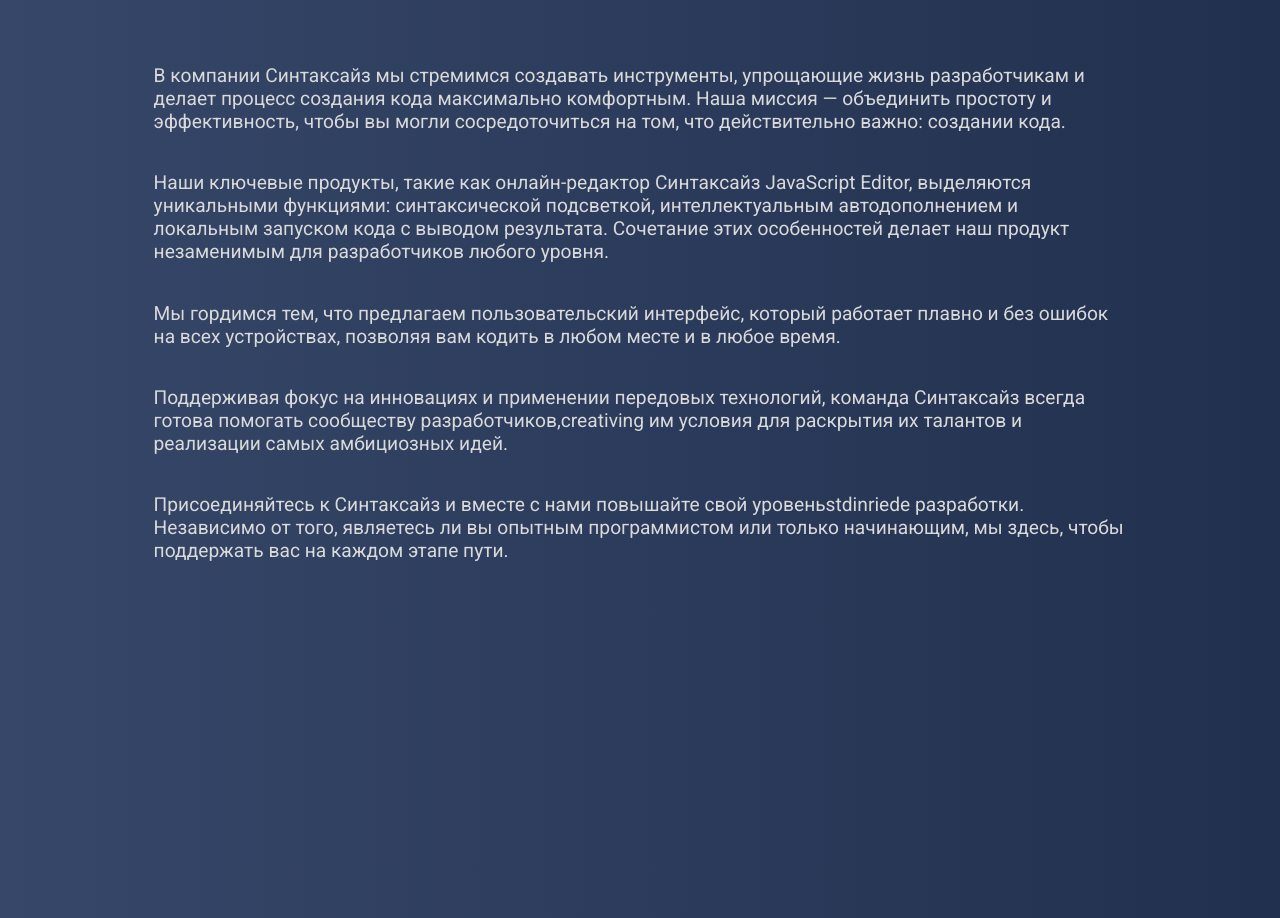
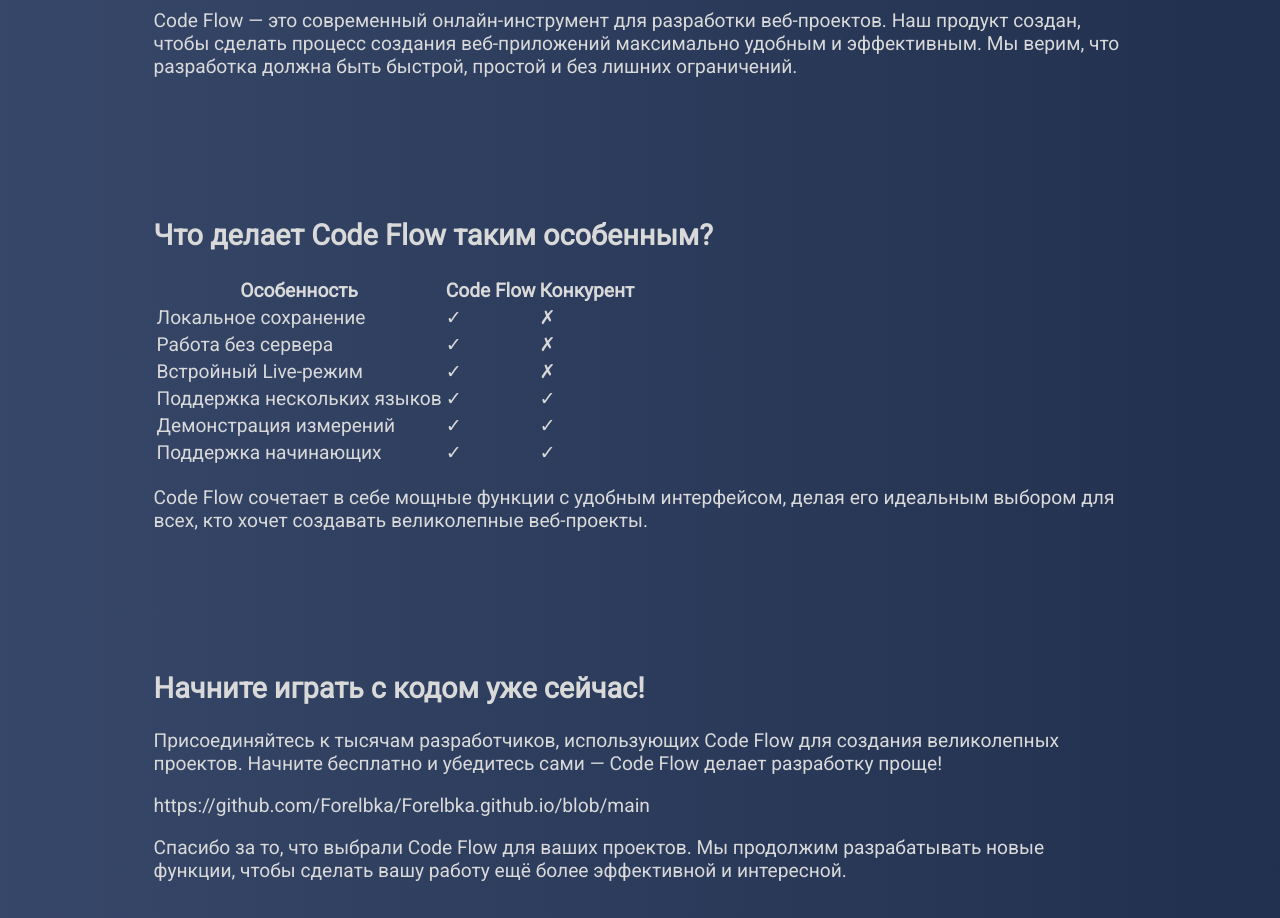
Before and after one commit to Forelbka/Forelbka.github.io, a plain HTML site: page aboutus.html in a window 1280 px wide. Shown: the part 151-1069 px from the top of the page. Drawn offline with Linux system fonts and the light colour scheme.

Commit message:
modified:   aboutus.html 	modified:   index.css 	modified:   index.html 	modified:   sandbox.css 	modified:   sandbox.html 	modified:   sandbox.js

```diff
--- a/aboutus.html
+++ b/aboutus.html
@@ -19,20 +19,74 @@
 </nav>
 <main>
     <div class="mainTextContainer">
-    <p class="fadeLeft">
-    В компании Синтаксайз мы стремимся создавать инструменты, упрощающие жизнь разработчикам и делает процесс создания кода максимально комфортным. Наша миссия — объединить простоту и эффективность, чтобы вы могли сосредоточиться на том, что действительно важно: создании кода.
-    </p>
-    <p class="fadeRight">
-    Наши ключевые продукты, такие как онлайн-редактор Синтаксайз JavaScript Editor, выделяются уникальными функциями: синтаксической подсветкой, интеллектуальным автодополнением и локальным запуском кода с выводом результата. Сочетание этих особенностей делает наш продукт незаменимым для разработчиков любого уровня.
-    </p>
-    <p class="fadeLeft">
-    Мы гордимся тем, что предлагаем пользовательский интерфейс, который работает плавно и без ошибок на всех устройствах, позволяя вам кодить в любом месте и в любое время.
-    </p>
-    <p class="fadeRight">
-    Поддерживая фокус на инновациях и применении передовых технологий, команда Синтаксайз всегда готова помогать сообществу разработчиков,creativing им условия для раскрытия их талантов и реализации самых амбициозных идей.
-    </p><p class="fadeLeft">
-    Присоединяйтесь к Синтаксайз и вместе с нами повышайте свой уровеньstdinriede разработки. Независимо от того, являетесь ли вы опытным программистом или только начинающим, мы здесь, чтобы поддержать вас на каждом этапе пути.
-    </p>
+        <div class="fadeLeft">
+            <h1>Code Flow — редактор, созданный для вас</h1>
+            <p>Code Flow — это современный онлайн-инструмент для разработки веб-проектов. Наш продукт создан, чтобы сделать процесс создания веб-приложений максимально удобным и эффективным. Мы верим, что разработка должна быть быстрой, простой и без лишних ограничений.</p>
+        </div>
+
+        <div class="fadeRight">
+            <h2>Что делает Code Flow таким особенным?</h2>
+        </div>
+
+        <div class="fadeLeft">
+            <table>
+                <thead>
+                    <tr>
+                        <th>Особенность</th>
+                        <th>Code Flow</th>
+                        <th>Конкурент</th>
+                    </tr>
+                </thead>
+                <tbody>
+                    <tr>
+                        <td>Локальное сохранение</td>
+                        <td>✓</td>
+                        <td>✗</td>
+                    </tr>
+                    <tr>
+                        <td>Работа без сервера</td>
+                        <td>✓</td>
+                        <td>✗</td>
+                    </tr>
+                    <tr>
+                        <td>Встройный Live-режим</td>
+                        <td>✓</td>
+                        <td>✗</td>
+                    </tr>
+                    <tr>
+                        <td>Поддержка нескольких языков</td>
+                        <td>✓</td>
+                        <td>✓</td>
+                    </tr>
+                    <tr>
+                        <td>Демонстрация измерений</td>
+                        <td>✓</td>
+                        <td>✓</td>
+                    </tr>
+                    <tr>
+                        <td>Поддержка начинающих</td>
+                        <td>✓</td>
+                        <td>✓</td>
+                    </tr>
+                </tbody>
+            </table>
+        </div>
+
+        <div class="fadeRight">
+            <p>Code Flow сочетает в себе мощные функции с удобным интерфейсом, делая его идеальным выбором для всех, кто хочет создавать великолепные веб-проекты.</p>
+        </div>
+
+        <div class="fadeLeft">
+            <h2>Начните играть с кодом уже сейчас!</h2>
+            <p>Присоединяйтесь к тысячам разработчиков, использующих Code Flow для создания великолепных проектов. Начните бесплатно и убедитесь сами — Code Flow делает разработку проще!</p>
+        </div>https://github.com/Forelbka/Forelbka.github.io/blob/main
+
+        <div class="fadeRight">
+            <p>Спасибо за то, что выбрали Code Flow для ваших проектов. Мы продолжим разрабатывать новые функции, чтобы сделать вашу работу ещё более эффективной и интересной.</p>
+        </div>
+        <div class="fadeLeft">
+            <p>Code Flow является открытым програмным обеспечением. Вы можете получить доступ к его исходному коду на <a href="https://github.com/Forelbka/Forelbka.github.io/tree/main" class="githubLink">GitHub</a>.</p>
+        </div>
     </div>
 
 </main>
--- a/index.css
+++ b/index.css
@@ -11,6 +11,11 @@ main{
     align-items:first baseline;
     flex-direction: column;
     margin-inline: 12vw;
+}
+
+.githubLink{
+    text-decoration: none;
+    color: rgb(51, 129, 63);
 }
 
 h2{
```
Also changed, not shown: index.html (+45 -33 lines), sandbox.css (+0 -9 lines), sandbox.html (+12 -0 lines), sandbox.js (+4 -7 lines).
